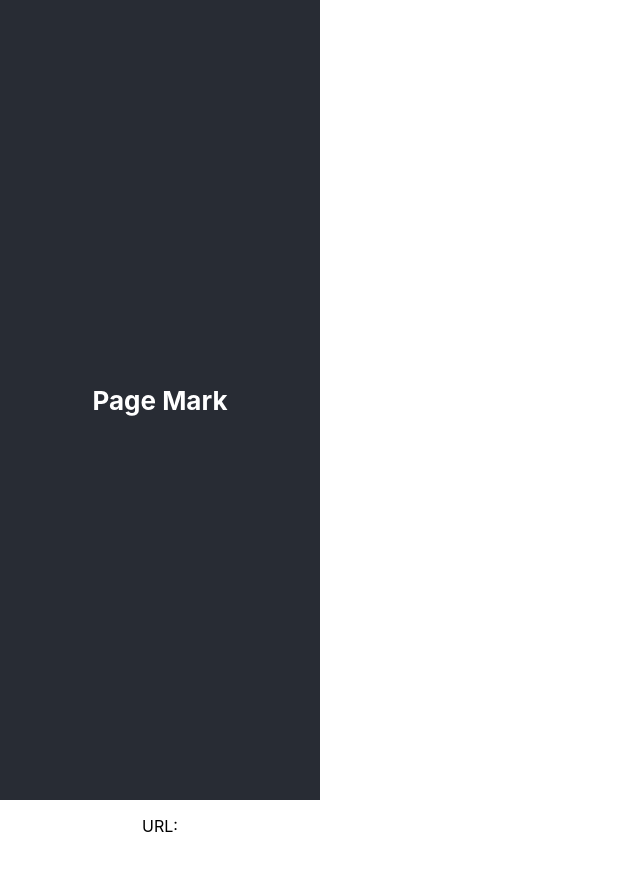
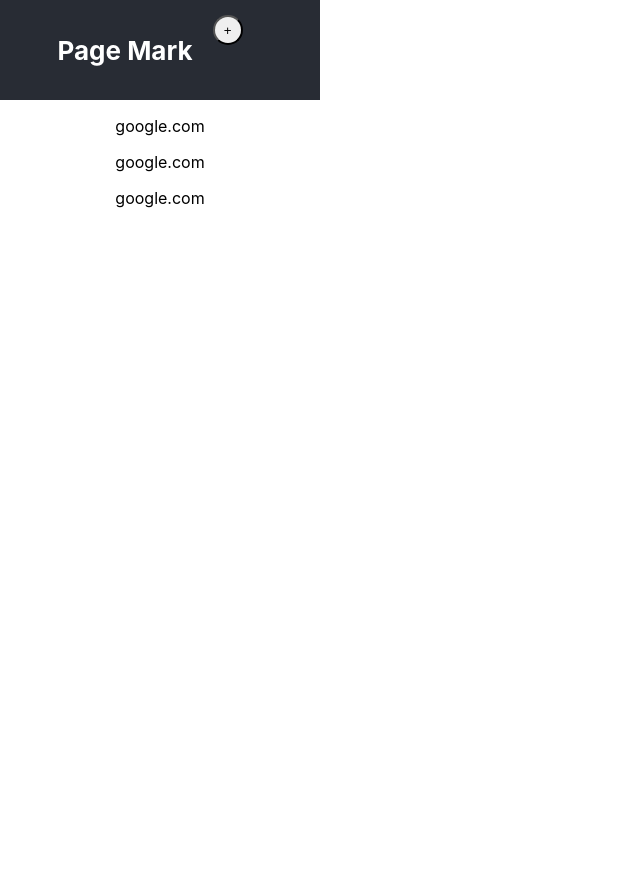
Before and after one commit to shefali4/CourseProject, a React (Create React App) app: page / in a window 1280 px wide. Shown: the top 870 px of the page, without its empty margins (0-640 px from the left). After the commit the page ends 800 px from the top, so only its background shows below. Built offline with nearby package versions, Linux system fonts and the light colour scheme; no server answers.

Commit message:
Backend: added logic to add url to list

```diff
--- a/src/App.css
+++ b/src/App.css
@@ -6,7 +6,6 @@
 
 .App-header {
   background-color: #282c34;
-  min-height: 100vh;
   display: flex;
   flex-direction: column;
   align-items: center;
@@ -27,3 +26,15 @@
     transform: rotate(360deg);
   }
 }
+
+.save-button {
+  width: 30px;
+  height: 30px;
+  margin: 15px 20px;
+  border-radius: 50%;
+  text-align: center;
+}
+
+.header {
+  display:flex;
+}
--- a/src/App.js
+++ b/src/App.js
@@ -1,29 +1,46 @@
 import logo from './logo.svg';
 import './App.css';
 import React, { useEffect, useState } from 'react';
+/*globals chrome*/
 
 function App() {
-
   const [url, setUrl] = useState();
+  const urlList = [
+    {
+      url: 'google.com'
+    },
+    {
+      url: 'google.com'
+    },
+    {
+      url: 'google.com'
+    }
+  ];
 
   useEffect(() => {
     const queryInfo = {active: true, lastFocusedWindow: true}
-
     chrome.tabs && chrome.tabs.query(queryInfo, tabs => {
       const url = tabs[0].url;
       setUrl(url);
     })
   })
 
+  const addURL = () => {
+    urlList.push({url});
+    console.log(urlList);
+  }
+
   return (
     <div className="App">
       <header className="App-header">
-        <h4>Page Mark</h4>
+        <div class="header">
+          <h4>Page Mark</h4>
+          <button class="save-button" onClick={addURL}>+</button>
+        </div>
       </header>
-      <body>
-        <p> URL: </p>
-        <p> {url} </p>
-      </body>
+      <div>
+        {urlList.map(person => (<p>{person.url}</p>))}
+      </div>
     </div>
   );
 }
```
